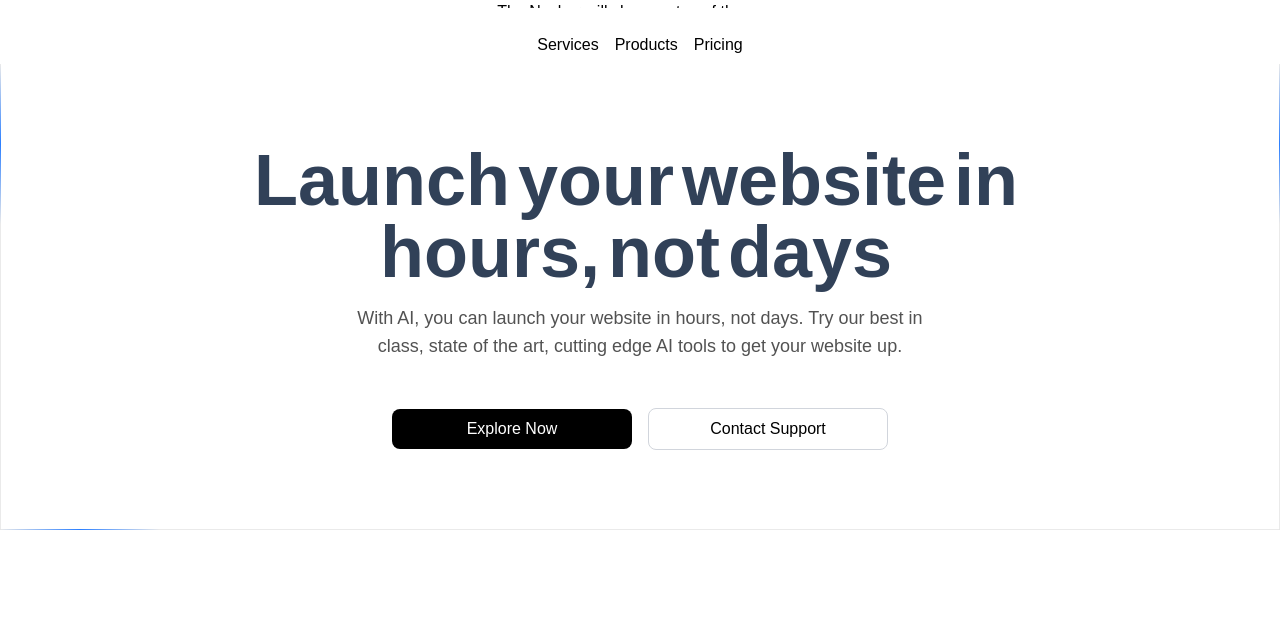
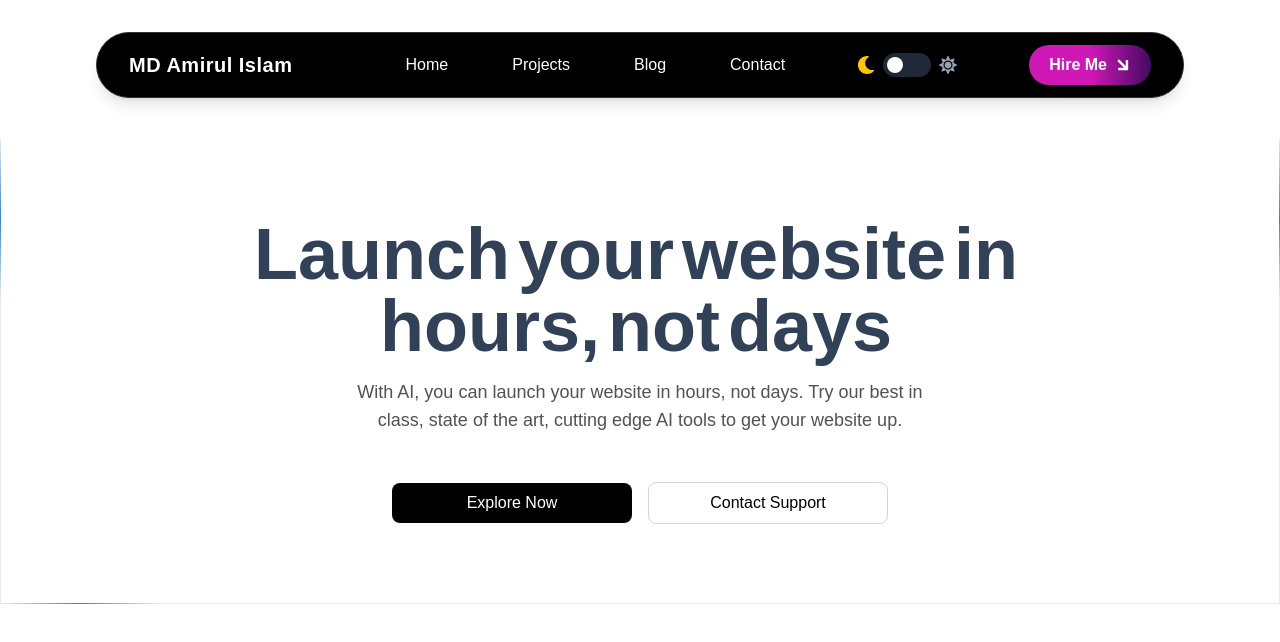
Before and after one commit to ALKATRAZ131/shadow-portfolio, a Next.js app: page / in a window 1280 px wide. Shown: the top 642 px of the page. Built offline with nearby package versions, Linux system fonts and the light colour scheme.

Commit message:
Add dark mode support and refactor Navbar component; update dependencies

```diff
--- a/package.json
+++ b/package.json
@@ -17,6 +17,7 @@
     "next": "15.3.1",
     "react": "^19.0.0",
     "react-dom": "^19.0.0",
+    "react-icons": "^5.5.0",
     "tailwind-merge": "^3.3.1"
   },
   "devDependencies": {
--- a/src/app/page.tsx
+++ b/src/app/page.tsx
@@ -1,12 +1,12 @@
 import { HeroSectionOne } from "@/components/HeroSectionOne";
-import { NavbarDemo } from "@/components/NavbarDemo";
+import Navbar from "@/components/NavbarDemo";
 import { getImageUrl } from "@/helpers";
 import Image from "next/image";
 
 export default function Home() {
   return (
     <>
-      <NavbarDemo />
+      <Navbar />
       <HeroSectionOne />
     </>
   );
--- a/src/components/NavbarDemo.tsx
+++ b/src/components/NavbarDemo.tsx
@@ -1,72 +1,68 @@
 "use client";
+import { useIdentity } from "@/hooks/useIdentity";
 import React, { useState } from "react";
-import { HoveredLink, Menu, MenuItem, ProductItem } from "./navbar-menu";
-import { cn } from "@/lib/utils";
-// import { HoveredLink } from "./navbar-menu";
+import { FaSun, FaMoon, FaHome, FaProjectDiagram, FaBlog, FaEnvelope, FaArrowRight } from "react-icons/fa";
+import colors from "@/constants/color";
 
-export function NavbarDemo() {
+
+function Navbar({ className }: { className?: string }) {
+  const [darkMode, setDarkMode] = useState(false);
+  const { user } = useIdentity();
+  const name = user?.name || "Guest";
+
   return (
-    <div className="relative w-full flex items-center justify-center">
-      <Navbar className="top-2" />
-      <p className="text-black dark:text-white">
-        The Navbar will show on top of the page
-      </p>
-    </div>
+    <nav
+      className={`w-[85%] mx-auto mt-8 flex items-center justify-between bg-black border-1 border-[#362f2f] rounded-full px-8 py-3 shadow-lg ${className || ""}`}
+      style={{ borderRadius: "999px" }}
+    >
+      {/* Left: Name */}
+      <div className="text-white text-xl font-bold tracking-wide select-none">
+        {name}
+      </div>
+      {/* Right: Nav links, toggle, button */}
+      <div className="flex items-center gap-16">
+        <a href="#home" className="flex items-center gap-1 text-white hover:text-red-400 transition-colors">
+          Home
+        </a>
+        <a href="#projects" className="flex items-center gap-1 text-white hover:text-green-400 transition-colors">
+          Projects
+        </a>
+        <a href="#blog" className="flex items-center gap-1 text-white hover:text-blue-400 transition-colors">
+          Blog
+        </a>
+        <a href="#contact" className="flex items-center gap-1 text-white hover:text-yellow-400 transition-colors">
+          Contact
+        </a>
+        {/* Dark/Light toggle */}
+        <div className="ml-2 flex items-center">
+          <FaMoon className={`text-lg mr-2 ${darkMode ? 'text-gray-400' : 'text-yellow-400'} transition-colors`} />
+          <button
+            aria-label="Toggle dark mode"
+            onClick={() => setDarkMode((d) => !d)}
+            style={{ backgroundColor: darkMode ? colors.primary : colors.background }}
+            className={
+              `relative w-12 h-6 flex items-center rounded-full transition-colors duration-300 focus:outline-none`
+            }
+          >
+            <span
+              className={`absolute left-1 top-1 w-4 h-4 rounded-full bg-white shadow-md transform transition-transform duration-300 ${darkMode ? 'translate-x-6' : ''}`}
+            />
+          </button>
+          <FaSun className={`text-lg ml-2 ${darkMode ? 'text-yellow-400' : 'text-gray-400'} transition-colors`} />
+        </div>
+        {/* Hire Me button */}
+        <a
+          href="#hire-me"
+          className="ml-2 flex items-center gap-2 px-5 py-2 rounded-full font-semibold text-white transition-all shadow-lg"
+          style={{
+            background: `linear-gradient(90deg, ${colors.primary} 0%, ${colors.primary} 50%, ${colors.secondary} 100%)`
+          }}
+        >
+          Hire Me <FaArrowRight className="rotate-45 transition-transform duration-300" />
+        </a>
+      </div>
+    </nav>
   );
 }
 
-function Navbar({ className }: { className?: string }) {
-  const [active, setActive] = useState<string | null>(null);
-  return (
-    <div
-      className={cn("fixed top-10 inset-x-0 max-w-2xl mx-auto z-50", className)}
-    >
-      <Menu setActive={setActive}>
-        <MenuItem setActive={setActive} active={active} item="Services">
-          <div className="flex flex-col space-y-4 text-sm">
-            <HoveredLink href="/web-dev">Web Development</HoveredLink>
-            <HoveredLink href="/interface-design">Interface Design</HoveredLink>
-            <HoveredLink href="/seo">Search Engine Optimization</HoveredLink>
-            <HoveredLink href="/branding">Branding</HoveredLink>
-          </div>
-        </MenuItem>
-        <MenuItem setActive={setActive} active={active} item="Products">
-          <div className="  text-sm grid grid-cols-2 gap-10 p-4">
-            <ProductItem
-              title="Algochurn"
-              href="https://algochurn.com"
-              src="https://assets.aceternity.com/demos/algochurn.webp"
-              description="Prepare for tech interviews like never before."
-            />
-            <ProductItem
-              title="Tailwind Master Kit"
-              href="https://tailwindmasterkit.com"
-              src="https://assets.aceternity.com/demos/tailwindmasterkit.webp"
-              description="Production ready Tailwind css components for your next project"
-            />
-            <ProductItem
-              title="Moonbeam"
-              href="https://gomoonbeam.com"
-              src="https://assets.aceternity.com/demos/Screenshot+2024-02-21+at+11.51.31%E2%80%AFPM.png"
-              description="Never write from scratch again. Go from idea to blog in minutes."
-            />
-            <ProductItem
-              title="Rogue"
-              href="https://userogue.com"
-              src="https://assets.aceternity.com/demos/Screenshot+2024-02-21+at+11.47.07%E2%80%AFPM.png"
-              description="Respond to government RFPs, RFIs and RFQs 10x faster using AI"
-            />
-          </div>
-        </MenuItem>
-        <MenuItem setActive={setActive} active={active} item="Pricing">
-          <div className="flex flex-col space-y-4 text-sm">
-            <HoveredLink href="/hobby">Hobby</HoveredLink>
-            <HoveredLink href="/individual">Individual</HoveredLink>
-            <HoveredLink href="/team">Team</HoveredLink>
-            <HoveredLink href="/enterprise">Enterprise</HoveredLink>
-          </div>
-        </MenuItem>
-      </Menu>
-    </div>
-  );
-}
+export default Navbar;
--- /dev/null
+++ b/src/components/contexts/ModeContext.tsx
@@ -0,0 +1,39 @@
+import React, { createContext, useContext, useEffect, useState, ReactNode } from "react";
+
+// Define the context shape
+type ModeContextType = {
+  mode: "light" | "dark";
+  toggleMode: () => void;
+};
+
+const ModeContext = createContext<ModeContextType | undefined>(undefined);
+
+export const ModeProvider = ({ children }: { children: ReactNode }) => {
+  const [mode, setMode] = useState<"light" | "dark">(() => {
+    if (typeof window !== "undefined") {
+      return (localStorage.getItem("color-mode") as "light" | "dark") || "light";
+    }
+    return "light";
+  });
+
+  useEffect(() => {
+    if (typeof window !== "undefined") {
+      document.documentElement.classList.toggle("dark", mode === "dark");
+      localStorage.setItem("color-mode", mode);
+    }
+  }, [mode]);
+
+  const toggleMode = () => setMode((prev) => (prev === "light" ? "dark" : "light"));
+
+  return (
+    <ModeContext.Provider value={{ mode, toggleMode }}>
+      {children}
+    </ModeContext.Provider>
+  );
+};
+
+export const useMode = () => {
+  const context = useContext(ModeContext);
+  if (!context) throw new Error("useMode must be used within a ModeProvider");
+  return context;
+};
--- /dev/null
+++ b/src/constants/color.ts
@@ -0,0 +1,19 @@
+const colors = {
+  primary: "#D018B7",
+  secondary: "#430A63",
+  accent: "#FBBF24",
+  background: "#1F2937",
+  surface: "#FFFFFF",
+  error: "#EF4444",
+
+  // specific colors
+  purple: "#430A63",
+
+
+  text: {
+    primary: "#111827",
+    secondary: "#6B7280",
+    disabled: "#9CA3AF",
+  },
+};
+export default colors;
--- /dev/null
+++ b/src/data/index.ts
@@ -0,0 +1,4 @@
+export const profileConfigData = {
+    name: "Amirul Islam",
+    title: "Your Title"
+};
--- /dev/null
+++ b/src/helpers/user-info.json
@@ -0,0 +1,7 @@
+{
+  "name": "MD Amirul Islam",
+  "title": "Full Stack Developer",
+  "bio": "Passionate about building modern web applications.",
+  "email": "your.email@example.com",
+  "location": "Your City, Country"
+}
--- /dev/null
+++ b/src/hooks/useIdentity.ts
@@ -0,0 +1,37 @@
+import { useState, useEffect } from "react";
+
+export type UserInfo = {
+    name: string;
+    title: string;
+    bio: string;
+    email: string;
+    location: string;
+};
+
+export function useIdentity() {
+    const [user, setUser] = useState<UserInfo | null>(null);
+    const [loading, setLoading] = useState(true);
+    const [error, setError] = useState<string | null>(null);
+
+    useEffect(() => {
+        async function fetchUser() {
+            try {
+                const data = {
+                    "name": "MD Amirul Islam",
+                    "title": "Full Stack Developer",
+                    "bio": "Passionate about building modern web applications.",
+                    "email": "your.email@example.com",
+                    "location": "Your City, Country"
+                };
+                setUser(data);
+            } catch (err: any) {
+                setError(err.message);
+            } finally {
+                setLoading(false);
+            }
+        }
+        fetchUser();
+    }, []);
+
+    return { user, loading, error };
+}
```
Also changed, not shown: 1 other file (tests, documents, lock files or other folders).
